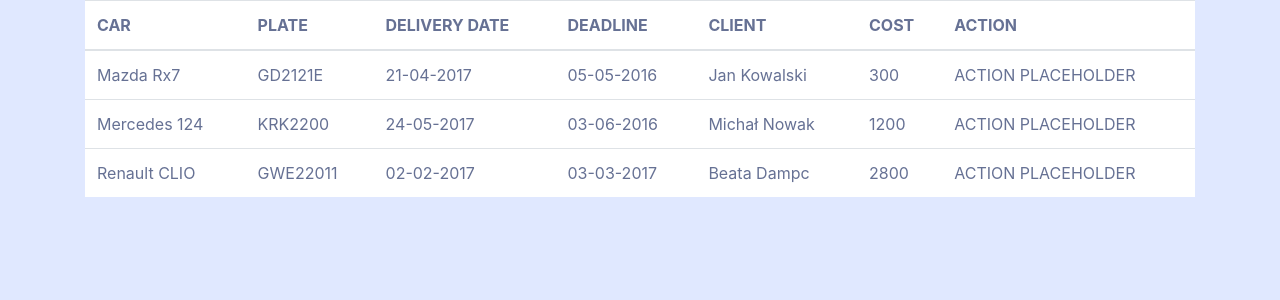
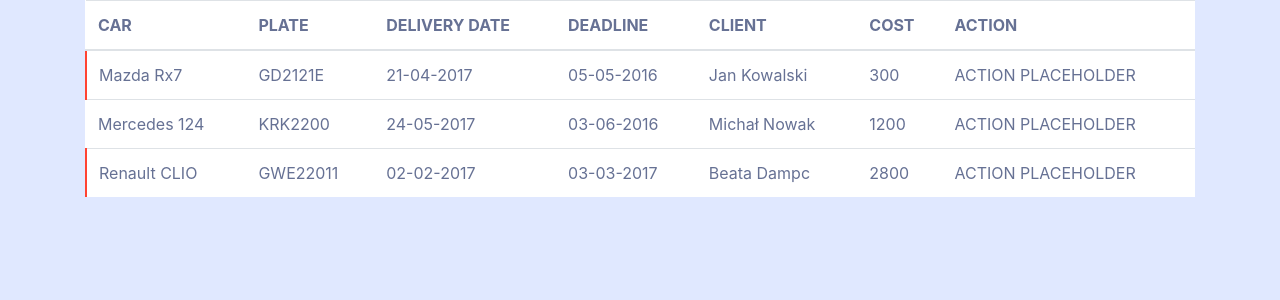
Before and after one commit to Straaths/cars-service, an Angular app: page / in a window 1280 px wide. Shown: the top 300 px of the page. Built offline with nearby package versions, Linux system fonts and the light colour scheme.

Commit message:
ngClass directive usage example

```diff
--- a/src/app/cars/cars-list/cars-list.component.html
+++ b/src/app/cars/cars-list/cars-list.component.html
@@ -15,7 +15,7 @@
                 </thead>
                 <tbody>
                     <tr *ngFor="let car of cars; let i = index">
-                        <td>{{ car.model }}</td>
+                        <td [ngClass]="{'row-error': car.isFullyDamaged}">{{ car.model }}</td>
                         <td>{{ car.plate }}</td>
                         <td>{{ car.deliveryDate }}</td>
                         <td>{{ car.deadline }}</td>
--- a/src/app/cars/cars-list/cars-list.component.ts
+++ b/src/app/cars/cars-list/cars-list.component.ts
@@ -33,7 +33,7 @@
         surname: 'Nowak'
       },
       cost: 1200,
-      isFullyDamaged: true
+      isFullyDamaged: false
     },
     {
       id: 3,
```
